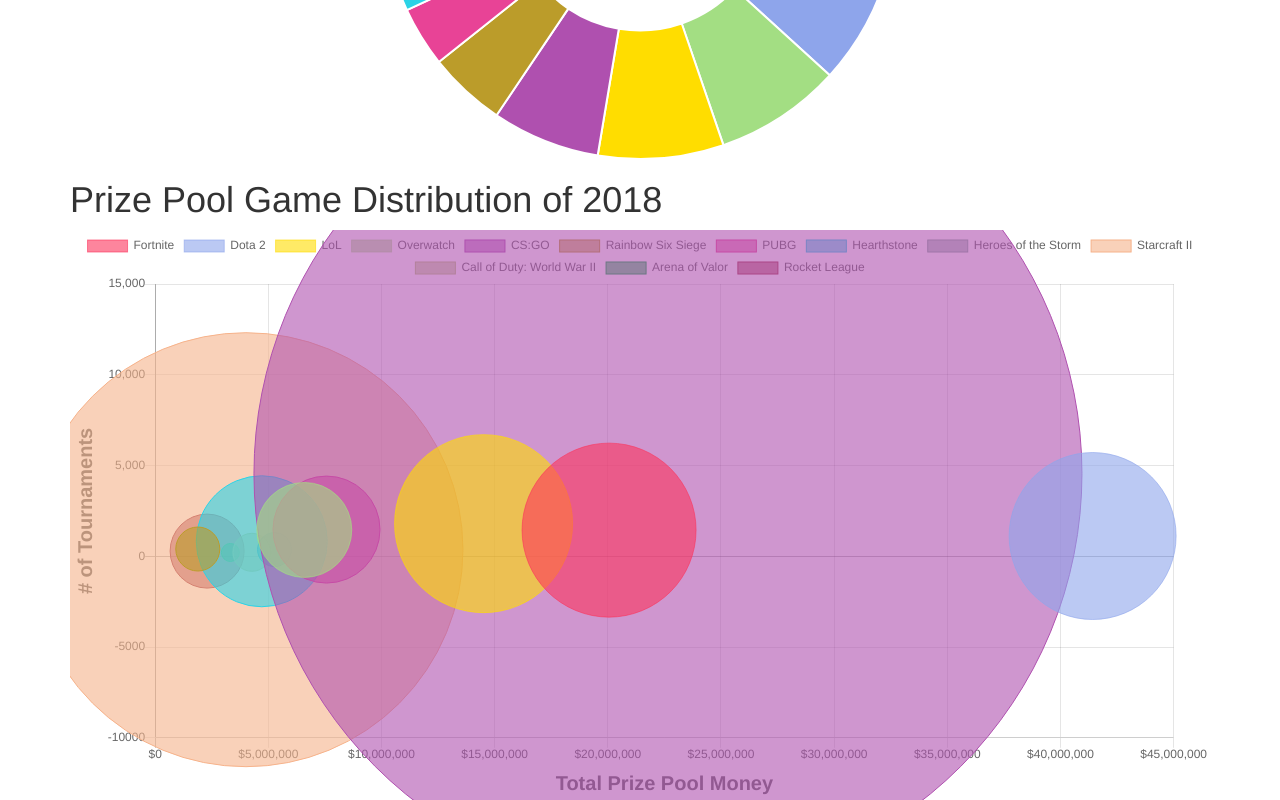
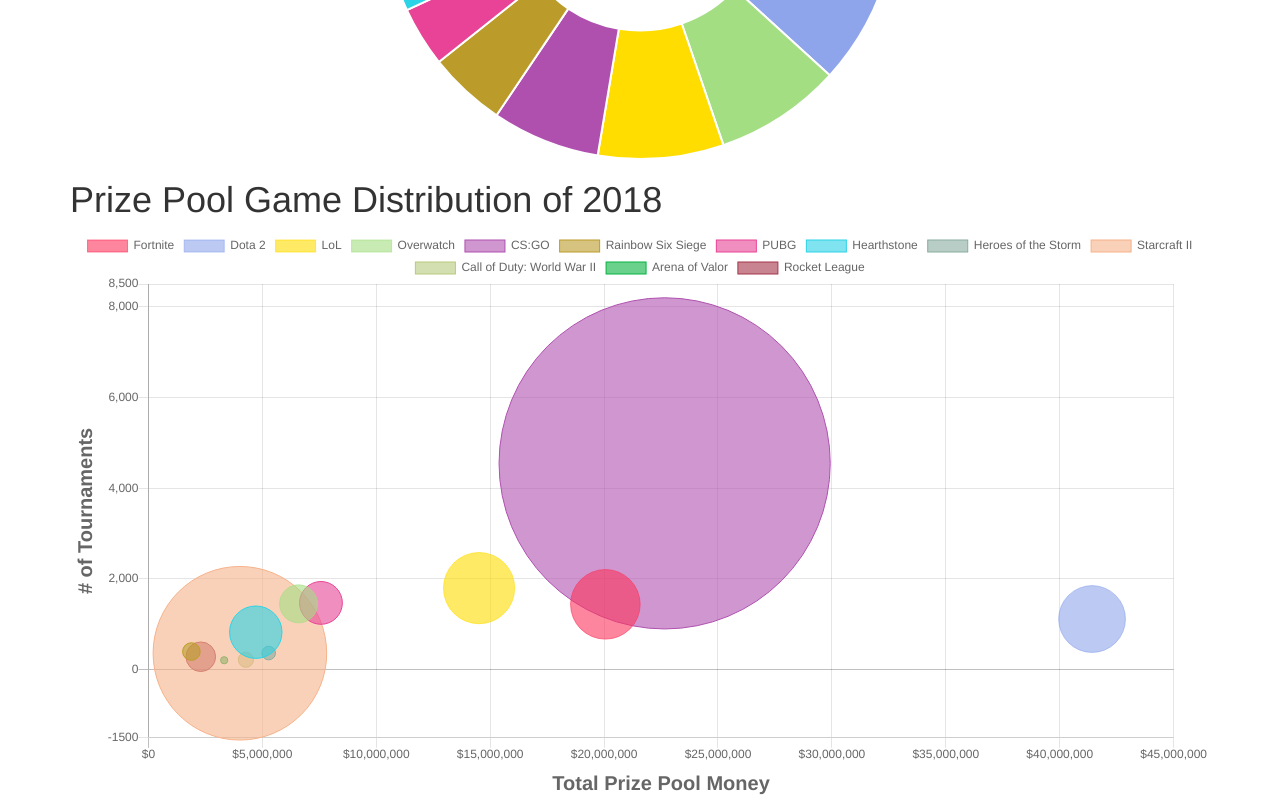
Before and after one commit to lokinario/esports, a React (Create React App) app in the folder esports/: page / in a window 1280 px wide. Shown: the part 2259-3059 px from the top of the page. Built offline with nearby package versions, Linux system fonts and the light colour scheme.

Commit message:
cleaned prize chart

```diff
--- a/esports/src/components/Prize.js
+++ b/esports/src/components/Prize.js
@@ -13,7 +13,7 @@ class Prize extends React.Component {
          backgroundColor: "rgba(252, 52, 92, 0.6)",
          borderColor: "rgba(252, 52, 92, 0.6)",
          data: [
-           {x:20055832.14	,r:174/2,y:1442}
+           {x:20055832.14	,r:174/5,y:1442}
         ]
         },
          {
@@ -21,7 +21,7 @@ class Prize extends React.Component {
           backgroundColor: "rgba(142, 165, 235, 0.6)",
           borderColor: "rgba(142, 165, 235, 0.6)",
           data: [
-            {x:41420078.99,r:167/2,y:1118}
+            {x:41420078.99,r:167/5,y:1118}
          ]
        },
        {
@@ -29,7 +29,7 @@ class Prize extends React.Component {
         backgroundColor: "rgba(255, 221, 0, 0.6)",
         borderColor: "rgba(255, 221, 0, 0.6)",
           data: [
-            {x:14512216.23,r:178/2,y:1799}
+            {x:14512216.23,r:178/5,y:1799}
          ]
        },
        {
@@ -37,7 +37,7 @@ class Prize extends React.Component {
         backgroundColor: "rgba(163, 222, 131, 0.6)",
         borderColor: "rgba(163, 222, 131, 0.6)",
           data: [
-            {x:6590091.65,r:95/2,y:1452}
+            {x:6590091.65,r:95/5,y:1452}
          ]
        },
        {
@@ -45,7 +45,7 @@ class Prize extends React.Component {
         backgroundColor: "rgba(175, 80, 175, 0.6)",
         borderColor: "rgba(175, 80, 175, 1)",
           data: [
-            {x:22657892.39,r:828/2,y:4548}
+            {x:22657892.39,r:828/5,y:4548}
          ]
        },
        {
@@ -53,7 +53,7 @@ class Prize extends React.Component {
         backgroundColor: "rgba(187, 156, 42, 0.6)",
         borderColor: "rgba(187, 156, 42, 1)",
           data: [
-            {x:1884653.23,r:44/2,y:401}
+            {x:1884653.23,r:44/5,y:401}
          ]
        },
        {
@@ -61,7 +61,7 @@ class Prize extends React.Component {
         backgroundColor: "rgba(232, 67, 150, 0.6)",
         borderColor: "rgba(232, 67, 150, 1)",
           data: [
-            {x:7572167.16,r:107/2,y:1473}
+            {x:7572167.16,r:107/5,y:1473}
          ]
        },
        {
@@ -69,7 +69,7 @@ class Prize extends React.Component {
         backgroundColor: "rgba(43, 211, 230, 0.6)",
         borderColor: "rgba(43, 211, 230, 1)",
           data: [
-            {x:4711852.27,r:131/2,y:828}
+            {x:4711852.27,r:131/5,y:828}
          ]
        },
        {
@@ -77,7 +77,7 @@ class Prize extends React.Component {
         backgroundColor: "rgba(137, 172, 158, 0.6)",
         borderColor: "rgba(137, 172, 158, 1)",
           data: [
-            {x:5277279.76,r:34/2,y:368}
+            {x:5277279.76,r:34/5,y:368}
          ]
        },
        {
@@ -85,7 +85,7 @@ class Prize extends React.Component {
         backgroundColor: "rgba(246, 178, 138, 0.6)",
         borderColor: "rgba(246, 178, 138, 1)",
           data: [
-            {x:4013357.65,r:434/2,y:364}
+            {x:4013357.65,r:434/5,y:364}
          ]
        },
        {
@@ -93,7 +93,7 @@ class Prize extends React.Component {
         backgroundColor: "rgba(183, 202, 125, 0.6)",
         borderColor: "rgba(183, 202, 125, 1)",
           data: [
-            {x:4276751.83,r:38/2,y:220}
+            {x:4276751.83,r:38/5,y:220}
          ]
        },
        {
@@ -101,7 +101,7 @@ class Prize extends React.Component {
         backgroundColor: "rgba(7, 178, 64, 0.6)",
         borderColor: "rgba(7, 178, 64, 1)",
           data: [
-            {x:3324141.25,r:18/2,y:210}
+            {x:3324141.25,r:18/5,y:210}
          ]
        },
        {
@@ -109,7 +109,7 @@ class Prize extends React.Component {
         backgroundColor: "rgba(163, 53, 72, 0.6)",
         borderColor: "rgba(163, 53, 72, 1)",
           data: [
-            {x:2297363.32,r:74/2,y:287}
+            {x:2297363.32,r:74/5,y:287}
          ]
        },
         ]
@@ -163,13 +163,13 @@ class Prize extends React.Component {
                      fontStyle: 'bold',
                      fontSize: 20
                  },
-                 stacked:true,
                  gridLines: {
                      display:true,
                  },
                  ticks: {
-                    suggestedMax: 100,
-                    suggestedMin: -10000,
+                    beginAtZero: true,
+                    min: -1500,
+                    max: 8500,
                     callback: function(value, index, values) {
                       if(parseInt(value) >= 1000) {
                         return value.toString().replace(/\B(?=(\d{3})+(?!\d))/g, ",");
@@ -188,11 +188,11 @@ class Prize extends React.Component {
                   // convert the data value to local string so it uses a comma seperated number
                   var dataLabel = data.datasets[tooltipItem.datasetIndex].label;
                   // add the currency symbol $ to the label
-                  var data = JSON.stringify(data.datasets[tooltipItem.datasetIndex].data[tooltipItem.index]);
-                  // var revenue = data.datasets[tooltipItem.datasetIndex].data[tooltipItem.index].r * 2;
-                  // revenue = Math.trunc(revenue);
-                  // var value = ': ' + commaFormat(revenue);
-                  dataLabel += ': ' + data;
+                  // var data = JSON.stringify(data.datasets[tooltipItem.datasetIndex].data[tooltipItem.index]);
+                  var revenue = data.datasets[tooltipItem.datasetIndex].data[tooltipItem.index].r * 5;
+                  revenue = Math.trunc(revenue);
+                  var value = ' Players Recorded: ' + commaFormat(revenue);
+                  dataLabel += value;
                   // return the text to display on the tooltip
                   return dataLabel;
                 }
```
